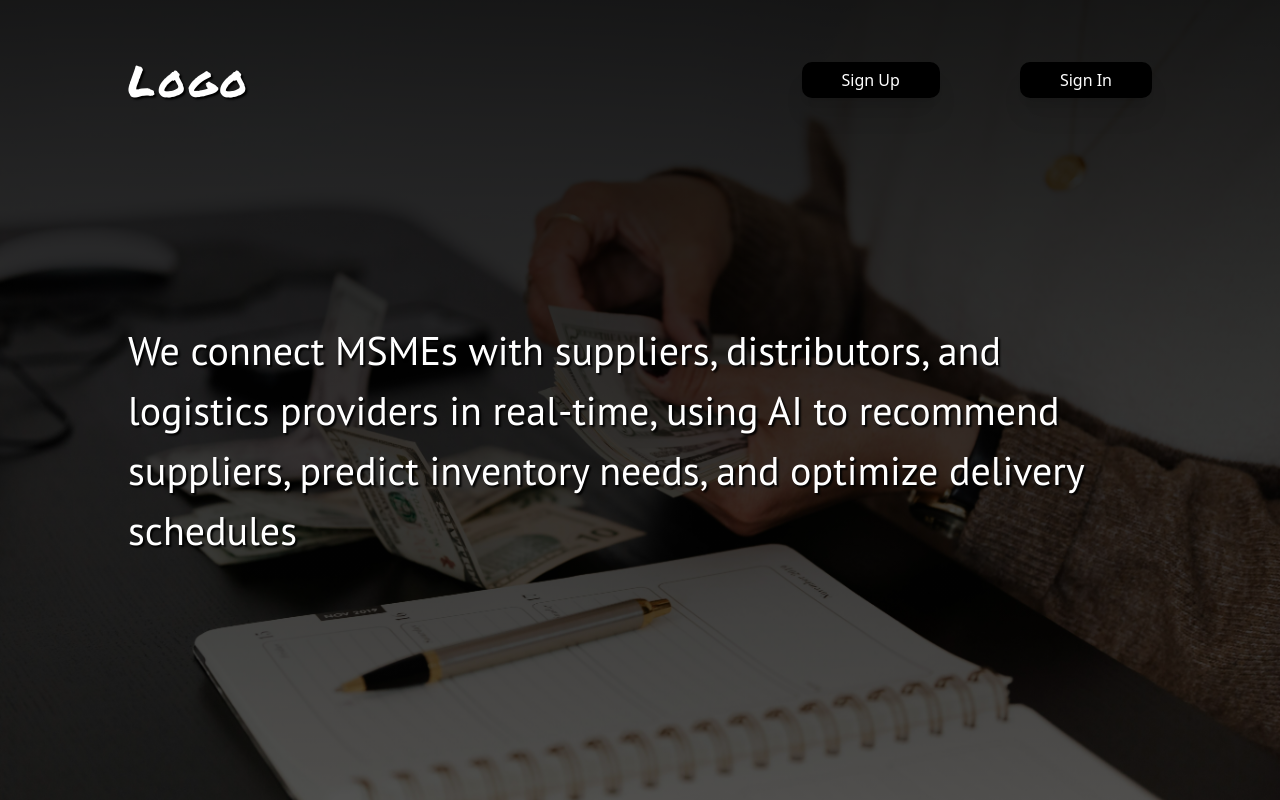
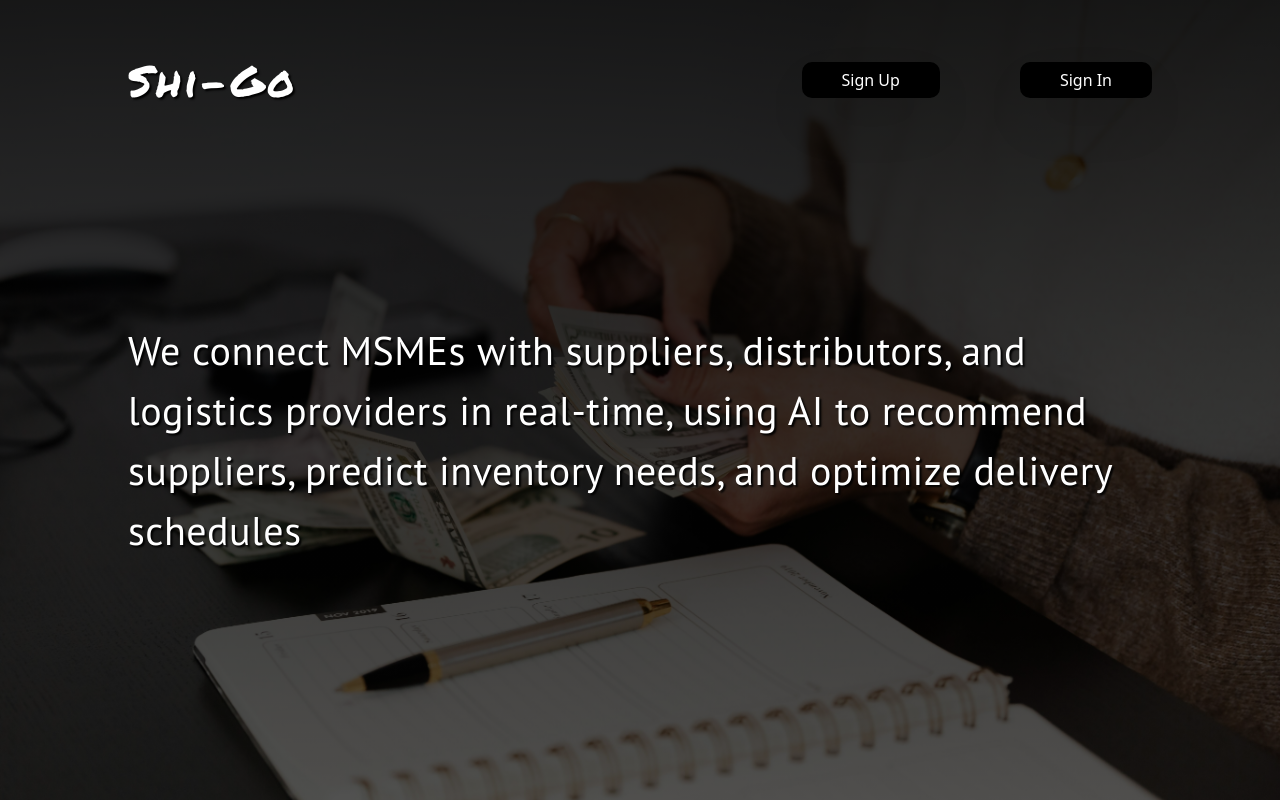
Before and after one commit to belbelbelbel/shipper-app, a React (Vite) app: page / in a window 1280 px wide. Built offline with nearby package versions, Linux system fonts and the light colour scheme; a web font is replaced by a local one.

Commit message:
all in a file component

```diff
--- a/src/App.tsx
+++ b/src/App.tsx
@@ -4,6 +4,7 @@ import viteLogo from '/vite.svg'
 import './App.css'
 import { Route, Routes, useLocation } from 'react-router-dom'
 import { Hero } from './Component/Hero'
+import { Signup } from './Component/Auth/Signup'
 
 function App() {
   const location = useLocation()
@@ -11,6 +12,7 @@ function App() {
   return (
     <Routes location={location} key={location.key}>
       <Route path='/' element={<Hero/>}/>
+      <Route path='/signup' element={<Signup/>}/>
     </Routes>
   )
 }
--- /dev/null
+++ b/src/Component/Auth/Signup.tsx
@@ -0,0 +1,9 @@
+import React from 'react'
+
+export const Signup = () => {
+  return (
+    <div className='bg-white bg-opacity-[0.5] h-screen w-screen '>
+
+    </div>
+  )
+}
--- a/src/Component/Hero.tsx
+++ b/src/Component/Hero.tsx
@@ -1,21 +1,23 @@
 import React from 'react'
 import "../Component/Styles.css"
+import { useNavigate } from 'react-router-dom'
 export const Hero = () => {
+    const navigate  = useNavigate()
     return (
         <div className=' h-screen w-screen'>
 
             <div className='hero-img w-[100%]  flex flex-col gap-40 h-[100%]'>
                 <div className='w-full mx-auto h-[20%] justify-center flex flex-col bg-transparent '>
                     <div className='w-[80%] mx-auto flex items-center relative z-50 justify-between'>
-                        <div className='text-[2.7rem]  text-white hero-logo tracking-[3px] text-opacity-[1]'>Logo</div>
+                        <div className='text-[2.7rem]  text-white hero-logo tracking-[3px] text-opacity-[1]'>Shi-Go</div>
                         <div className='flex gap-20 text-white'>
-                            <button className='bg-black px-10 py-1.5 shadow-xl rounded-[10px] '>Sign Up</button>
-                            <button className='bg-black px-10 py-1.5 shadow-xl rounded-[10px]'>Sign In</button>
+                            <button className='bg-black px-10 py-1.5 shadow-2xl rounded-[10px] ' onClick={() => navigate('/signup')}>Sign Up</button>
+                            <button className='bg-black px-10 py-1.5 shadow-2xl rounded-[10px]'>Sign In</button>
                         </div>
                     </div>
                 </div>
                 <div className=' w-[80%] mx-auto '>
-                    <div className='text-[2.5rem]  tracking-[0px] text-white relative z-50 hero-text'>
+                    <div className='text-[2.5rem]  tracking-[0.5px] text-white relative z-50 hero-text'>
                         We connect MSMEs with suppliers, distributors, and logistics providers in real-time, using AI to recommend suppliers, predict inventory needs, and optimize delivery schedules
                     </div>
                 </div>
```
